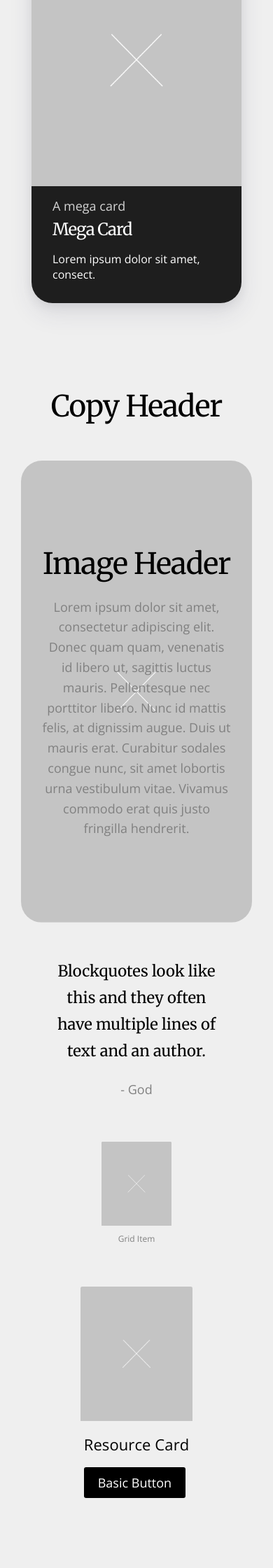
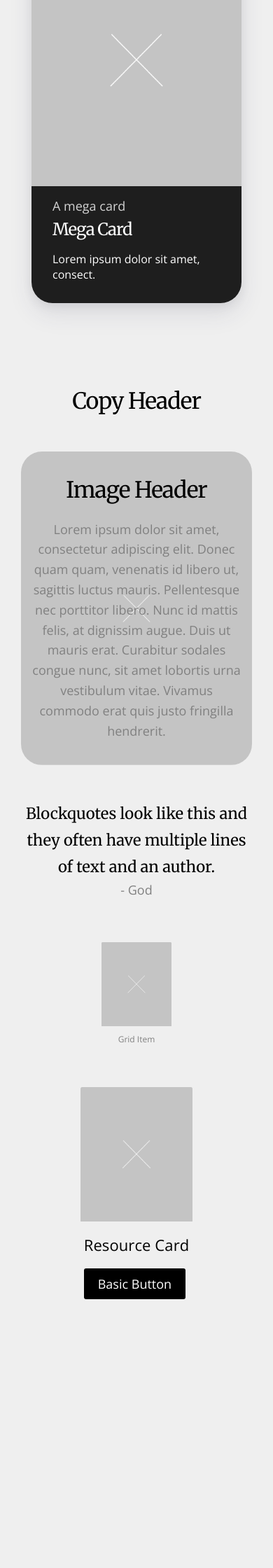
Before and after one commit to barnesy/ghost-ship, a Jekyll site: the page built from components.html, in a window 390 px wide. Shown: the part 1705-3945 px from the top of the page at 70% size. Built offline with Jekyll 4.4.1, drawn with Linux system fonts in a browser that asks for light colours; after the commit the page ends 3661 px from its top, so only the background shows below that.

Commit message:
Adds responsive sugar

```diff
--- a/_sass/blockquote.scss
+++ b/_sass/blockquote.scss
@@ -28,6 +28,7 @@
   blockquote {
     font-size: 2.2rem;
     line-height: 3.8rem;
+    margin: 0;
   }
 
   .blockquote-container {
--- a/_sass/image-break.scss
+++ b/_sass/image-break.scss
@@ -34,3 +34,9 @@
     opacity: 0.6;
   }
 }
+
+@media (max-width: 800px) {
+  .image-break{
+    padding: 1.5rem;
+  }
+}
--- a/_sass/typography.scss
+++ b/_sass/typography.scss
@@ -96,3 +96,9 @@
     }
   }
 }
+
+@media(max-width: 600px){
+  .hed--large {
+    font-size: 3.2rem;
+  }
+}
```
